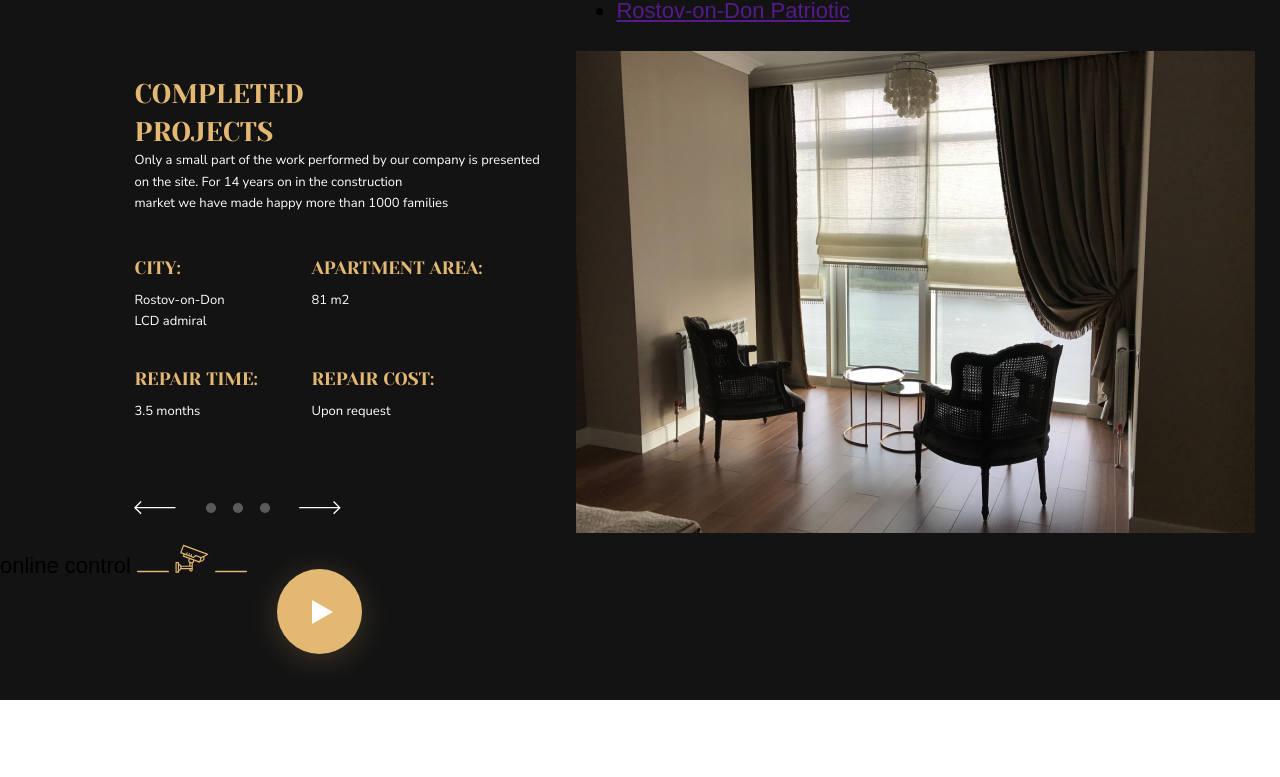
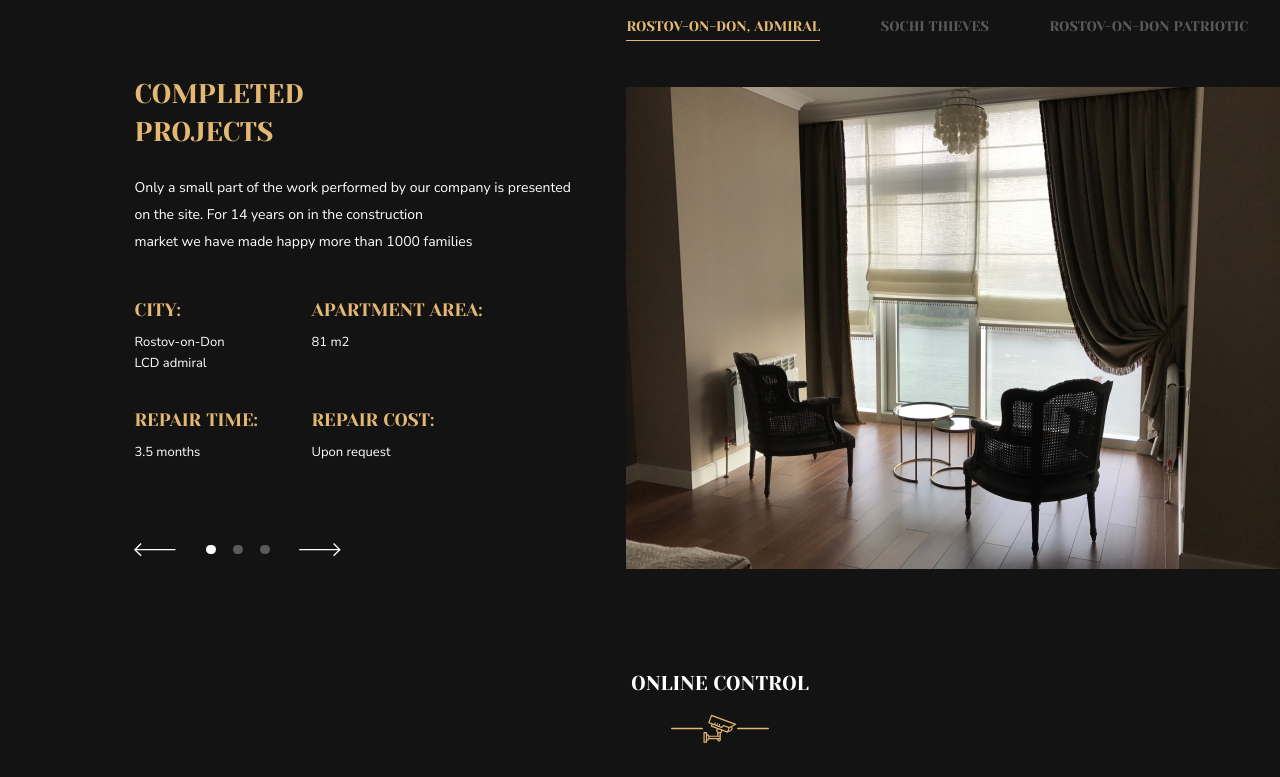
Before and after one commit to MaksPzm/project-webside-studio, a plain HTML site: page index.html in a window 1280 px wide. Shown: the part 891-1668 px from the top of the page. Before the commit the page ends 1591 px from the top, so only its background shows below. Drawn offline with Linux system fonts and the light colour scheme.

Commit message:
Добавлены стили для блоков

```diff
--- a/index.html
+++ b/index.html
@@ -55,26 +55,26 @@
                     <div class="wrapper__block-one_content-two_elem1__description">
                         <div class="wrapper__block-one_description-one">
                             <h3 class="elem1__title-h3 wrapper__block-one_content-two_elem1__title-h3">CITY:</h3>
-                            <p class="wrapper__text-content">
+                            <p class="wrapper__text-content_din">
                                 Rostov-on-Don
                                 <br>LCD admiral
                             </p>
                         </div>
                         <div class="wrapper__block-one_description-one">
                             <h3 class="elem1__title-h3 wrapper__block-one_content-two_elem1__title-h3">apartment area:</h3>
-                            <p class="wrapper__text-content">
+                            <p class="wrapper__text-content_din">
                                 81 m2
                             </p>
                         </div>
                         <div class="wrapper__block-one_description-one">
                             <h3 class="elem1__title-h3 wrapper__block-one_content-two_elem1__title-h3">Repair time:</h3>
-                            <p class="wrapper__text-content">
+                            <p class="wrapper__text-content_din">
                                 3.5 months
                             </p>
                         </div>
                         <div class="wrapper__block-one_description-one">
                             <h3 class="elem1__title-h3 wrapper__block-one_content-two_elem1__title-h3">Repair Cost:</h3>
-                            <p class="wrapper__text-content">
+                            <p class="wrapper__text-content_din">
                                 Upon request
                             </p>
                         </div>
@@ -90,7 +90,7 @@
                 <div class="wrapper__block-one_content-three">
                     <nav class="wrapper__block-one_content-three_menu">
                         <ul class="wrapper__block-one_content-three_menu_list">
-                            <li class="wrapper__block-one_content-three_menu_ilem"><a class="wrapper__block-one_content-three_menu_link" href="">Rostov-on-Don, Admiral</a></li>
+                            <li class="wrapper__block-one_content-three_menu_ilem"><a class="wrapper__block-one_content-three_menu_link active" href="">Rostov-on-Don, Admiral</a></li>
                             <li class="wrapper__block-one_content-three_menu_ilem"><a class="wrapper__block-one_content-three_menu_link" href="">Sochi Thieves</a></li>
                             <li class="wrapper__block-one_content-three_menu_ilem"><a class="wrapper__block-one_content-three_menu_link" href="">Rostov-on-Don Patriotic</a></li>
                         </ul>
@@ -101,9 +101,11 @@
                 </div>
                 <div class="wrapper__block-one_on-conrol">
                     <span>online control</span>
-                    <img src="images/home/svg/cam-s.svg" alt="l">
-                    <img src="images/home/svg/cam.svg" alt="камера">
-                    <img src="images/home/svg/cam-s.svg" alt="l">
+                    <div class="wrapper__block-one_on-conrol_img">
+                        <img src="images/home/svg/cam-s.svg" alt="l">
+                        <img src="images/home/svg/cam.svg" alt="камера">
+                        <img src="images/home/svg/cam-s.svg" alt="l">
+                    </div>
                 </div>
                 <div class="wrapper__block-one_content-four">
                     <img class="wrapper__block-one_content-four_img" src="images/home/svg/k-play.svg" alt="play">
--- a/style.css
+++ b/style.css
@@ -152,6 +152,7 @@ body {
 .wrapper__block-one_content-two {
     display: flex;
     flex-flow: row wrap;
+    position: relative;
 }
 
 .wrapper__block-one_content-two_elem1 {
@@ -196,7 +197,7 @@ body {
     color: rgba(227, 184, 115, 1);
 }
 
-.wrapper__text-content {
+.wrapper__text-content_din {
     font: 13px / 21.28px 'Nunito Sans', sans-serif;
     margin: 0;
     padding-top: 9px;
@@ -234,9 +235,93 @@ body {
 
 
 
+.wrapper__block-one_content-two_elem1__description_arrow div:nth-of-type(1) {
+    background-color: rgba(255, 255, 255, 1);
+}
 
 
 
+.wrapper__block-one_content-three {
+    width: 679px;
+    min-height: 550px;
+    margin-top: 107px;
+    margin-right: 134.55px;
+    margin-left: 50px;
+}
+
+.wrapper__block-one_content-three_menu_list {
+    display: flex;
+    list-style: none;
+    margin: 0;
+    padding: 0;
+}
+
+.wrapper__block-one_content-three_menu_ilem:not(:last-child) {
+    margin-right: 60.5px;
+}
+
+.wrapper__block-one_content-three_menu_link {
+    text-decoration: none;
+    text-transform: uppercase;
+    color: rgba(255, 255, 255, 0.3);
+    font: 14px / 19.4px 'Yeseva One', serif;
+
+}
+
+.wrapper__block-one_content-three_menu_link.active {
+    color: rgba(227, 184, 115, 1);
+    border-bottom: solid 1px rgba(227, 184, 115, 1);
+    padding-bottom: 6px;
+}
+
+.wrapper__block-one_content-three_menu_link:hover {
+    color: rgba(227, 184, 115, 1);
+}
+
+.wrapper__block-one_content-three_bgd {
+    margin: 0;
+    padding-top: 45.36px;
+}
+
+
+
+.wrapper__block-one_on-conrol {
+    width: 178px;
+    max-height: 66.76;
+    margin: 85px auto 257.21px;
+}
+
+.wrapper__block-one_on-conrol span {
+    font: 20px / 27.72px 'Yeseva One', serif;
+    color: rgba(255, 255, 255, 1);
+    text-transform: uppercase;
+    text-align: center;
+}
+
+.wrapper__block-one_on-conrol_img {
+    display: flex;
+    justify-content: center;
+    align-items: center;
+    margin-top: 12.79px;
+}
+
+.wrapper__block-one_content-four {
+    position: absolute;
+
+    min-width: 817px;
+
+    min-height: 433px;
+    display: flex;
+    justify-content: center;
+    align-items: center;
+    top: 880px;
+    left: 311.45px;
+    background: url(images/home/png/image\ 3.png) center center;
+    box-shadow: 0px 20px 50px 0px rgba(0, 0, 0, 0.15);
+
+}
+
+.wrapper__block-one_content-four
 
 @media screen and (max-width: 375px) {
     body {
```
Also changed, not shown: images/home/png/image 3.png.
